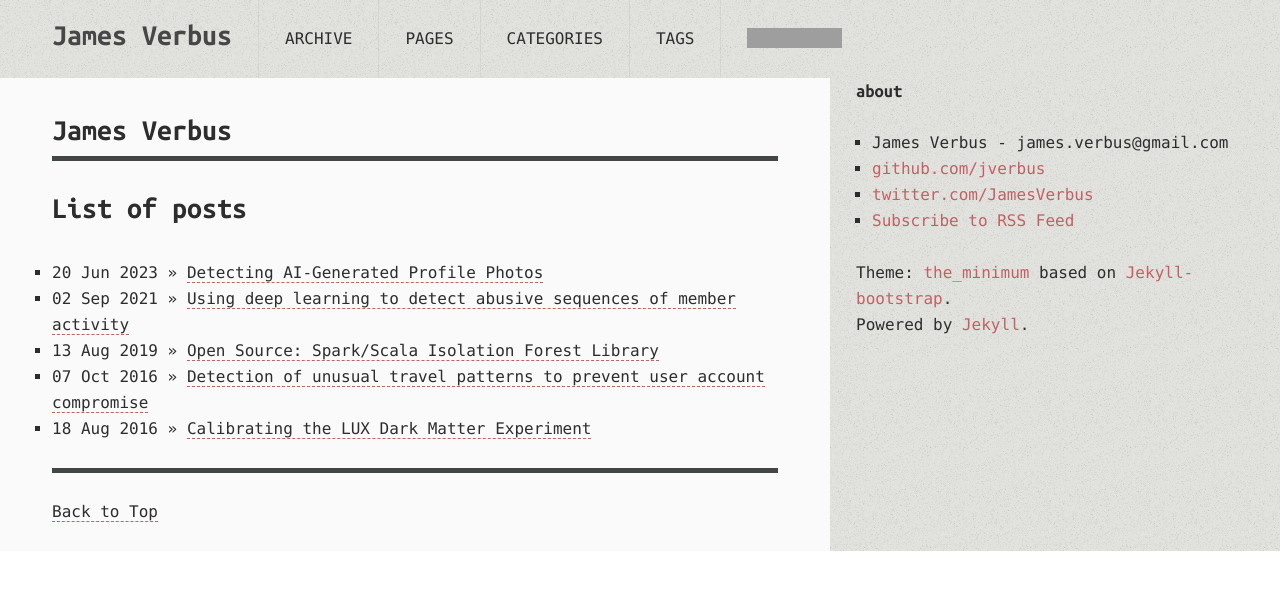
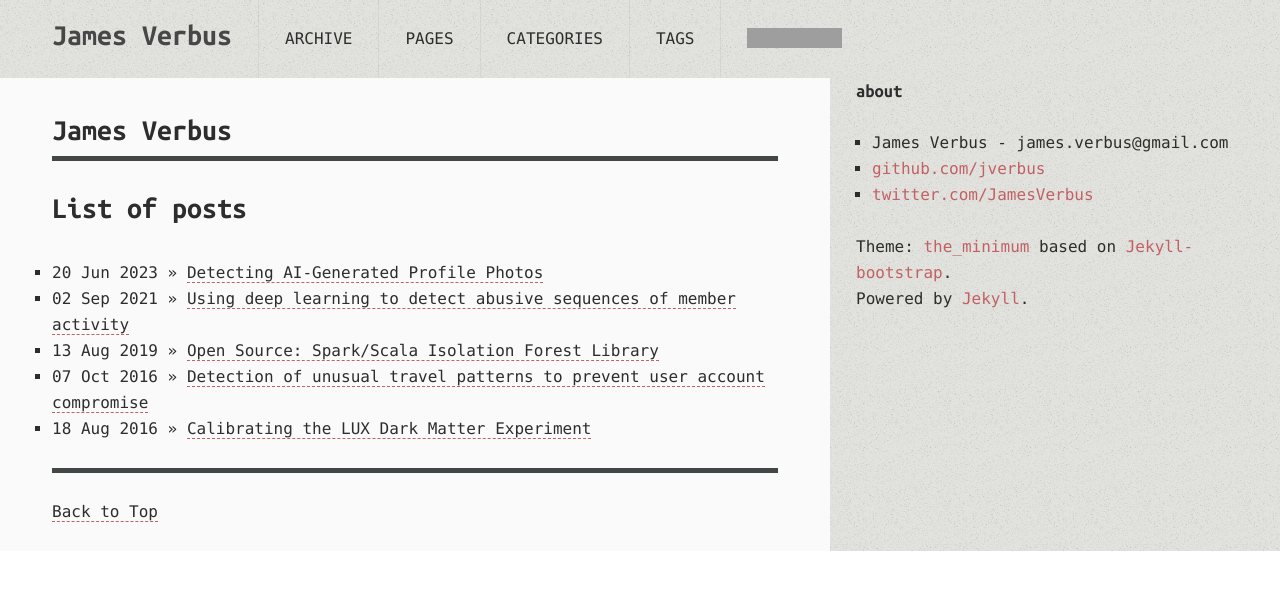
Before and after one commit to jverbus/jverbus.github.io, a Jekyll site: the page built from index.md, in a window 1280 px wide. Shown: the top 590 px of the page. Built offline with Jekyll 4.4.1, drawn with Linux system fonts in a browser that asks for light colours; comment, search, counter and statistics services are not loaded; grey boxes are pictures that could not be loaded.

Commit message:
Removed broken RSS feed link.

```diff
--- a/_includes/themes/the-program/default.html
+++ b/_includes/themes/the-program/default.html
@@ -50,7 +50,6 @@
 						<li class="contact"><address><span class="author fn n">{{ site.author.name }}</span> - <span class="fn email">{{ site.author.email }}</span></address></li>
 						<li class="github"><a href="http://github.com/{{ site.author.github }}/" rel="me">github.com/{{ site.author.github }}</a></li>
 						<li class="twitter"><a href="http://twitter.com/{{ site.author.twitter }}/" rel="me">twitter.com/{{ site.author.twitter }}</a></li>
-						<li class="rss"><a href="http://feeds.feedburner.com/{{ site.author.feedname }}">Subscribe to RSS Feed</a></li>
 					</ul>
 				</div><!-- misc -->
 				<p class="licence">
```
